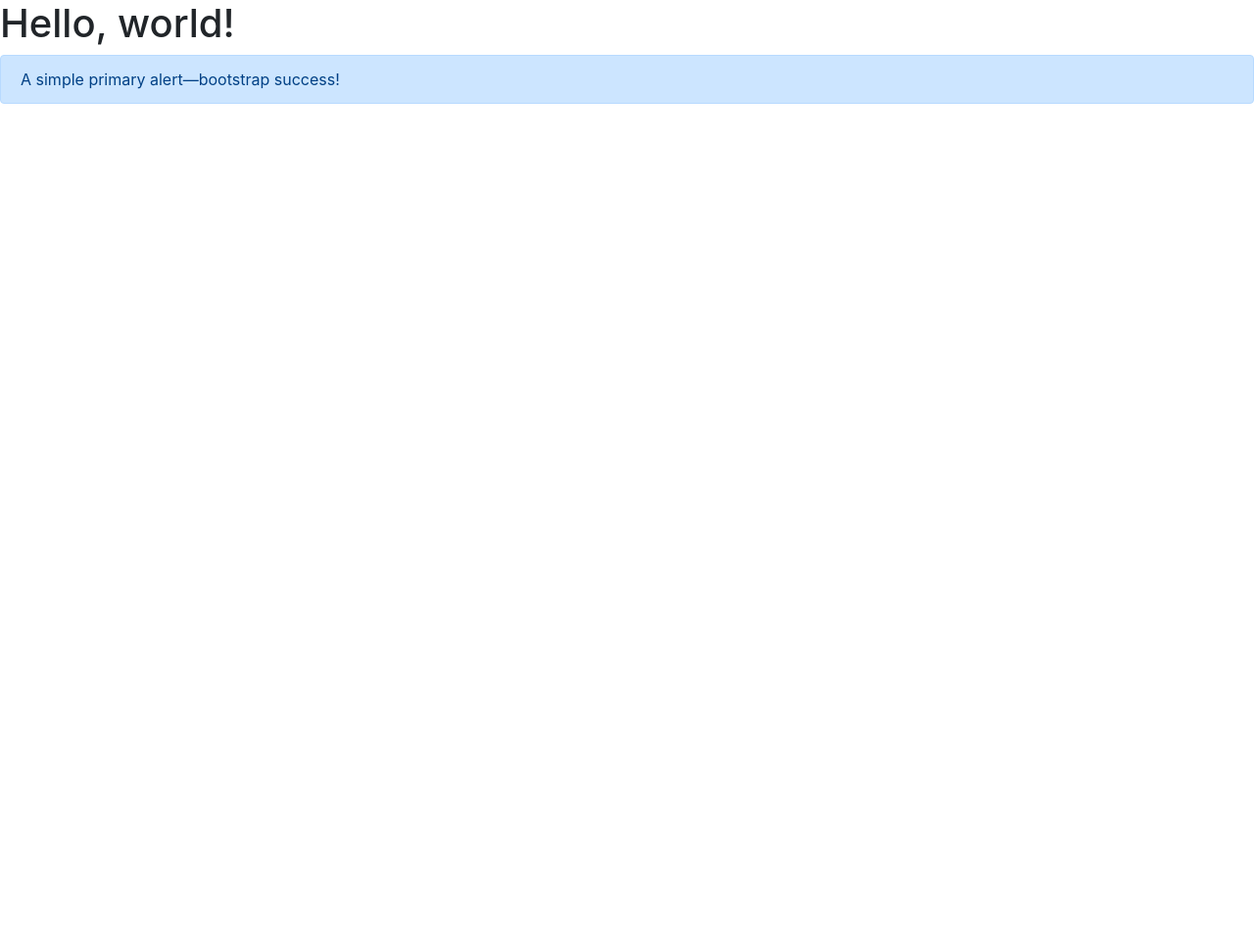
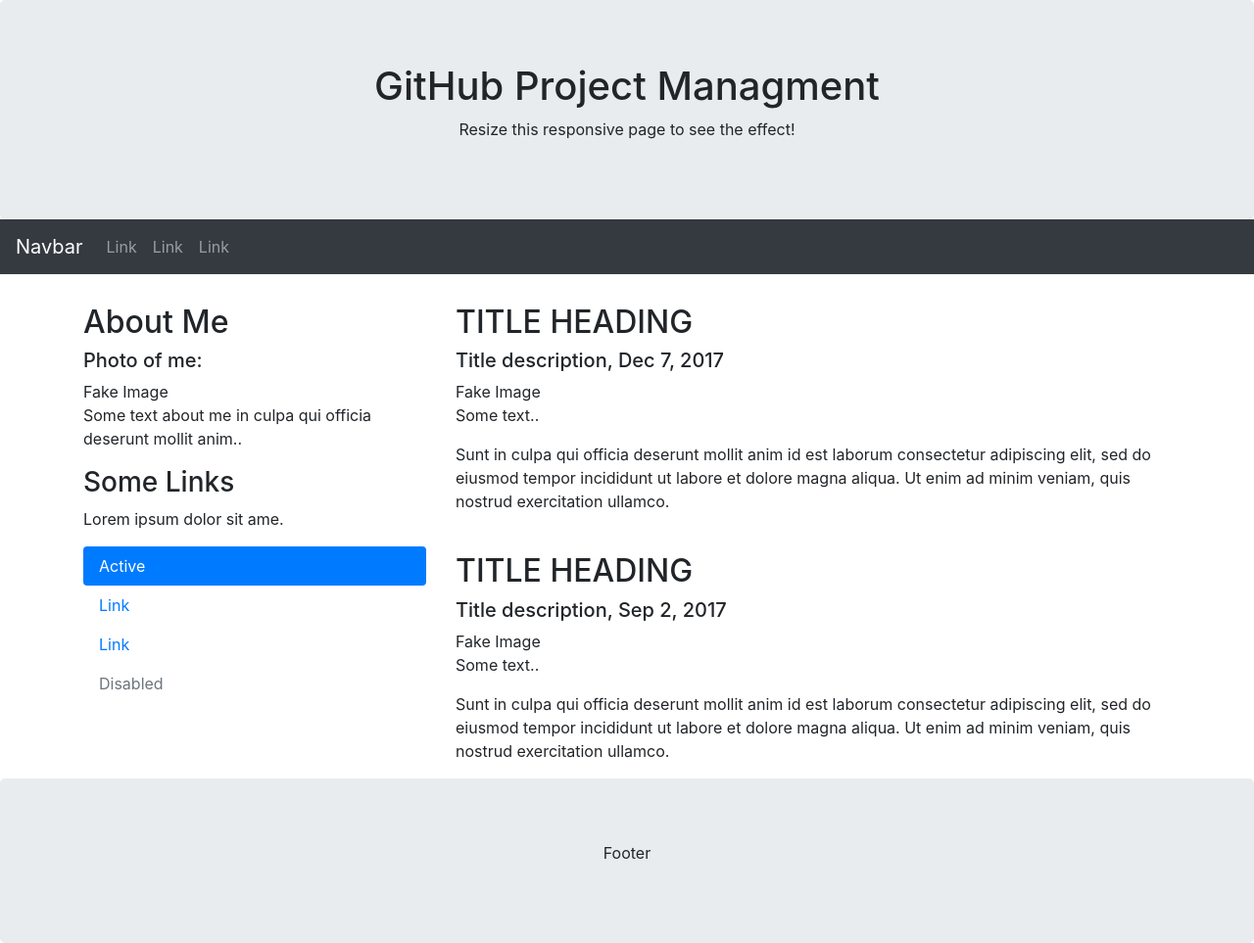
Before and after one commit to natt405/GitHub-Project, a plain HTML site: page index.html in a window 1280 px wide. Shown: the whole page at 98% size. Before the commit the page ends 800 px from the top, so only its background shows below. Drawn offline with nearby package versions, Linux system fonts and the light colour scheme.

Commit message:
Adds bootstrap elements jumbotron and columns to html,adds styles.css

```diff
--- a/index.html
+++ b/index.html
@@ -7,18 +7,78 @@
 
     <title>Github-ProjectManagment SPA</title>
   </head>
-  <body>
-    <h1>Hello, world!</h1>
+  <div class="jumbotron text-center" style="margin-bottom:0">
+  <h1>GitHub Project Managment</h1>
+  <p>Resize this responsive page to see the effect!</p>
+</div>
 
-    <div class="alert alert-primary" role="alert">
-      A simple primary alert—bootstrap success!
+<nav class="navbar navbar-expand-sm bg-dark navbar-dark">
+  <a class="navbar-brand" href="#">Navbar</a>
+  <button class="navbar-toggler" type="button" data-toggle="collapse" data-target="#collapsibleNavbar">
+    <span class="navbar-toggler-icon"></span>
+  </button>
+  <div class="collapse navbar-collapse" id="collapsibleNavbar">
+    <ul class="navbar-nav">
+      <li class="nav-item">
+        <a class="nav-link" href="#">Link</a>
+      </li>
+      <li class="nav-item">
+        <a class="nav-link" href="#">Link</a>
+      </li>
+      <li class="nav-item">
+        <a class="nav-link" href="#">Link</a>
+      </li>
+    </ul>
+  </div>
+</nav>
+
+<div class="container" style="margin-top:30px">
+  <div class="row">
+    <div class="col-sm-4">
+      <h2>About Me</h2>
+      <h5>Photo of me:</h5>
+      <div class="fakeimg">Fake Image</div>
+      <p>Some text about me in culpa qui officia deserunt mollit anim..</p>
+      <h3>Some Links</h3>
+      <p>Lorem ipsum dolor sit ame.</p>
+      <ul class="nav nav-pills flex-column">
+        <li class="nav-item">
+          <a class="nav-link active" href="#">Active</a>
+        </li>
+        <li class="nav-item">
+          <a class="nav-link" href="#">Link</a>
+        </li>
+        <li class="nav-item">
+          <a class="nav-link" href="#">Link</a>
+        </li>
+        <li class="nav-item">
+          <a class="nav-link disabled" href="#">Disabled</a>
+        </li>
+      </ul>
+      <hr class="d-sm-none">
     </div>
+    <div class="col-sm-8">
+      <h2>TITLE HEADING</h2>
+      <h5>Title description, Dec 7, 2017</h5>
+      <div class="fakeimg">Fake Image</div>
+      <p>Some text..</p>
+      <p>Sunt in culpa qui officia deserunt mollit anim id est laborum consectetur adipiscing elit, sed do eiusmod tempor incididunt ut labore et dolore magna aliqua. Ut enim ad minim veniam, quis nostrud exercitation ullamco.</p>
+      <br>
+      <h2>TITLE HEADING</h2>
+      <h5>Title description, Sep 2, 2017</h5>
+      <div class="fakeimg">Fake Image</div>
+      <p>Some text..</p>
+      <p>Sunt in culpa qui officia deserunt mollit anim id est laborum consectetur adipiscing elit, sed do eiusmod tempor incididunt ut labore et dolore magna aliqua. Ut enim ad minim veniam, quis nostrud exercitation ullamco.</p>
+    </div>
+  </div>
+</div>
 
+<div class="jumbotron text-center" style="margin-bottom:0">
+  <p>Footer</p>
+</div>
 
-
-
-
-
+</body>
+</html>
 
     <script src="https://code.jquery.com/jquery-3.2.1.slim.min.js" integrity="sha384-KJ3o2DKtIkvYIK3UENzmM7KCkRr/rE9/Qpg6aAZGJwFDMVNA/GpGFF93hXpG5KkN" crossorigin="anonymous"></script>
     <script src="https://cdnjs.cloudflare.com/ajax/libs/popper.js/1.12.9/umd/popper.min.js" integrity="sha384-ApNbgh9B+Y1QKtv3Rn7W3mgPxhU9K/ScQsAP7hUibX39j7fakFPskvXusvfa0b4Q" crossorigin="anonymous"></script>
```
Also changed, not shown: styles.css (added).
